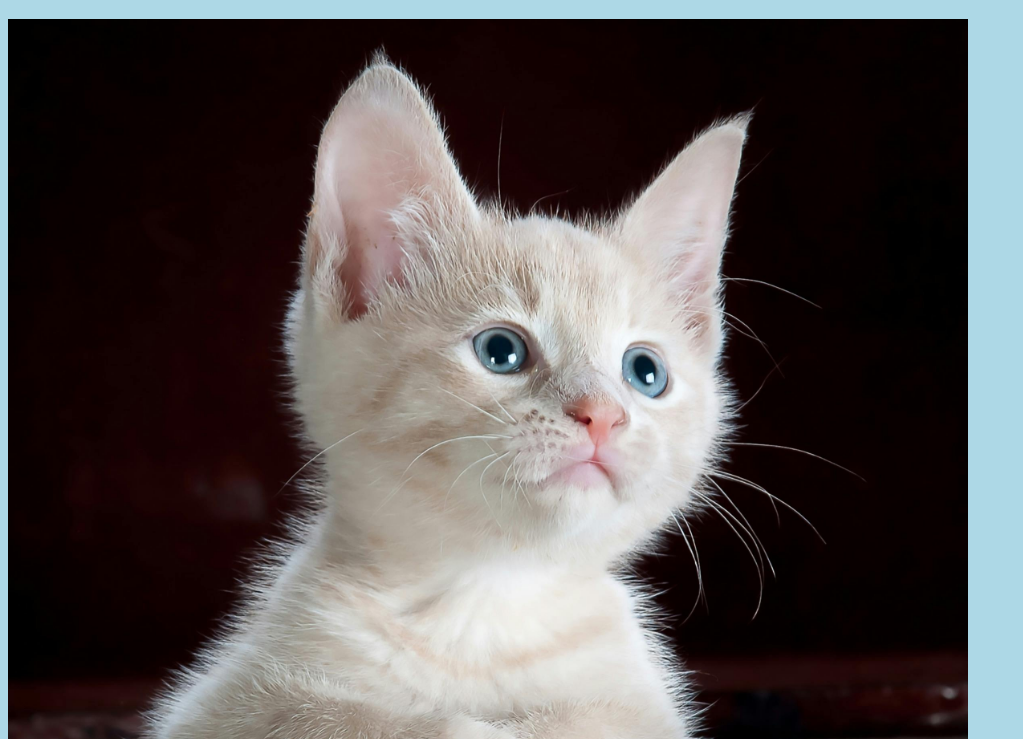
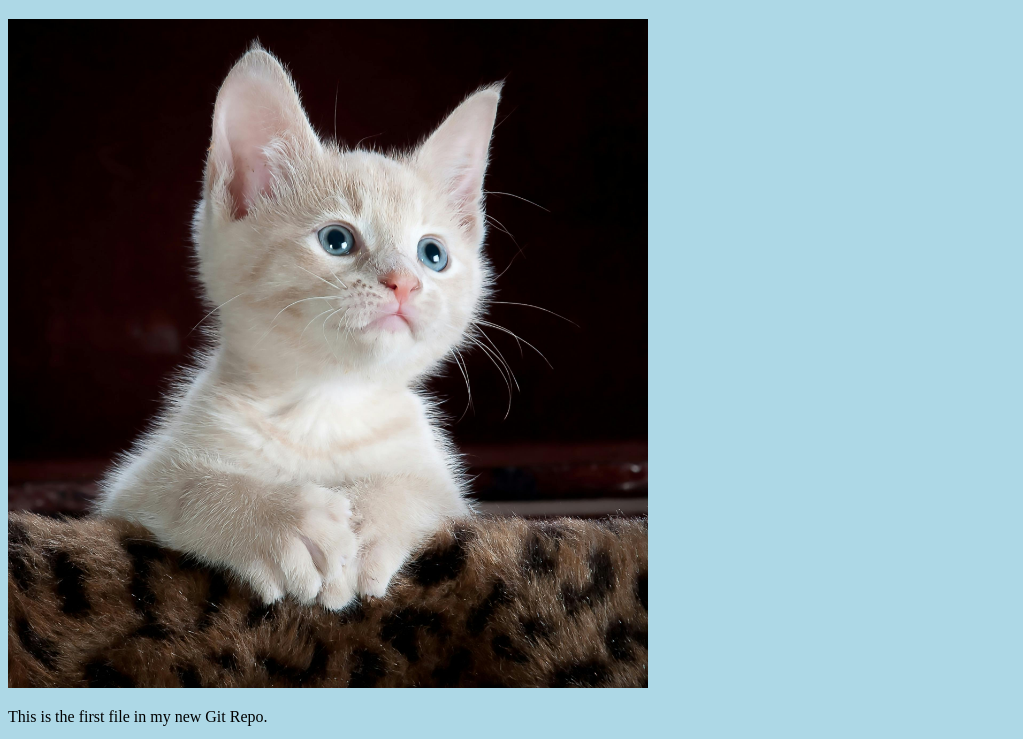
Before and after one commit to srishti-rao/srishti-rao.github.io, a plain HTML site: page index.html in a window 1280 px wide. Shown: the part 61-800 px from the top of the page, without its empty margins (0-1023 px from the left). Drawn offline with Linux system fonts and the light colour scheme.

Commit message:
Save changes to index.html

```diff
--- a/index.html
+++ b/index.html
@@ -7,7 +7,7 @@
 <body>
 
 <h1>Hello world!</h1>
-<div><img src="myworld.jpeg" alt="Hello World from Space" style="width:100%;max-width:960px"></div>
+<div><img src="myworld.jpeg" alt="Hello World from Space" style="width:100%;max-width:640px"></div>
 <p>This is the first file in my new Git Repo.</p>
 <p>This line is here to show how merging works.</p>
 <div><img src="funcat.jpeg" alt="Hello Git" style="width:100%;max-width:640px"></div>
```
Also changed, not shown: 1 other file.
